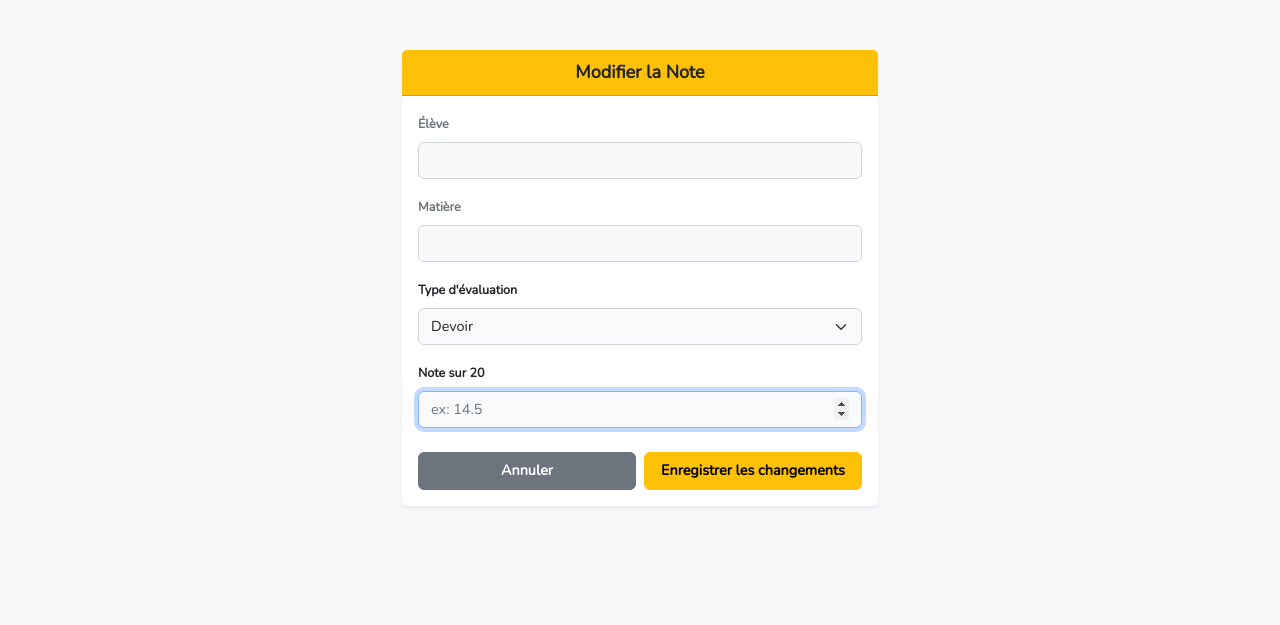
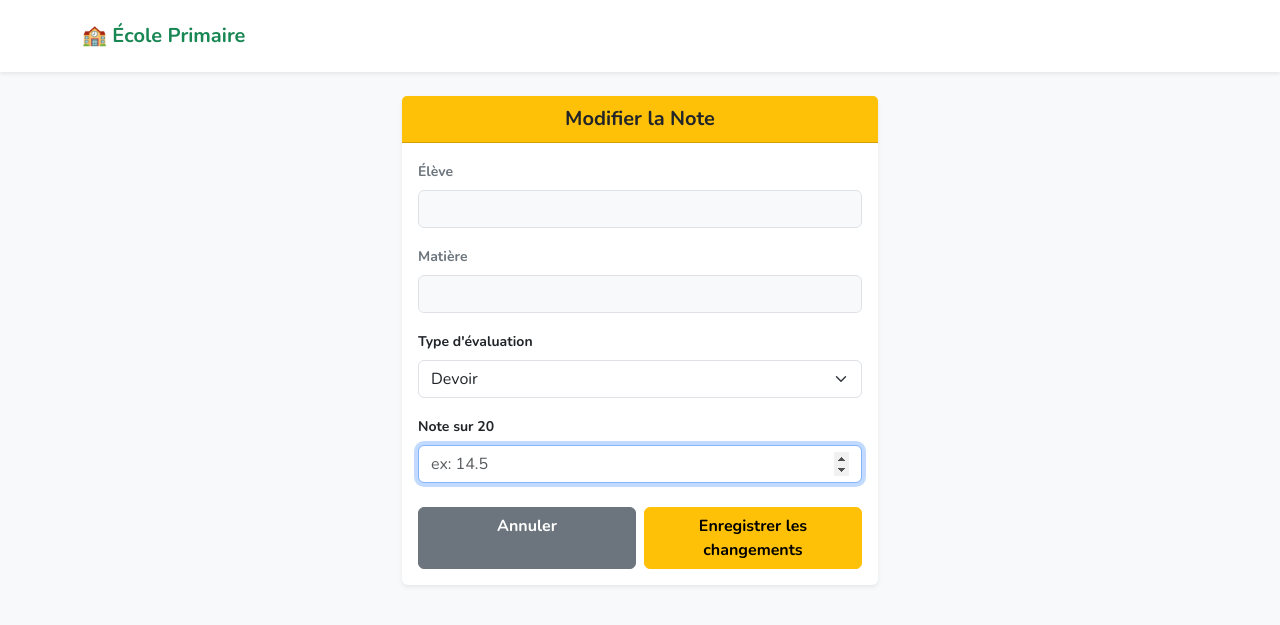
Before and after one commit to VIDE8/gestion-ecole, a Laravel app: template resources/views/notes/edit.blade.php in a window 1280 px wide. Shown: the top 625 px of the page. Run offline with Laravel 12, Linux system fonts and the light colour scheme; the template is opened without the code that fills it, so the values that code supplies are empty; style sheets or scripts are compiled from the project's sources.

Commit message:
Refactor edit.blade.php to use Blade templating

```diff
--- a/resources/views/notes/edit.blade.php
+++ b/resources/views/notes/edit.blade.php
@@ -1,15 +1,9 @@
-<!DOCTYPE html>
-<html lang="fr">
+@extends('layouts.app')
 
-<head>
-    <meta charset="utf-8">
-    <meta name="viewport" content="width=device-width, initial-scale=1">
-    <title>Modifier la Note</title>
-    @vite(['resources/sass/app.scss'])
-</head>
+@section('title', 'Modifier la Note')
 
-<body class="bg-light" style="padding-top: 50px;">
-    <div class="container" style="max-width: 500px;">
+@section('content')
+<div class="container" style="max-width: 500px;">
         <div class="card shadow-sm border-0">
             <div class="card-header bg-warning text-dark fw-bold text-center fs-5">
                 Modifier la Note
@@ -48,6 +42,4 @@
             </form>
         </div>
     </div>
-</body>
-
-</html>
+@endsection
```
